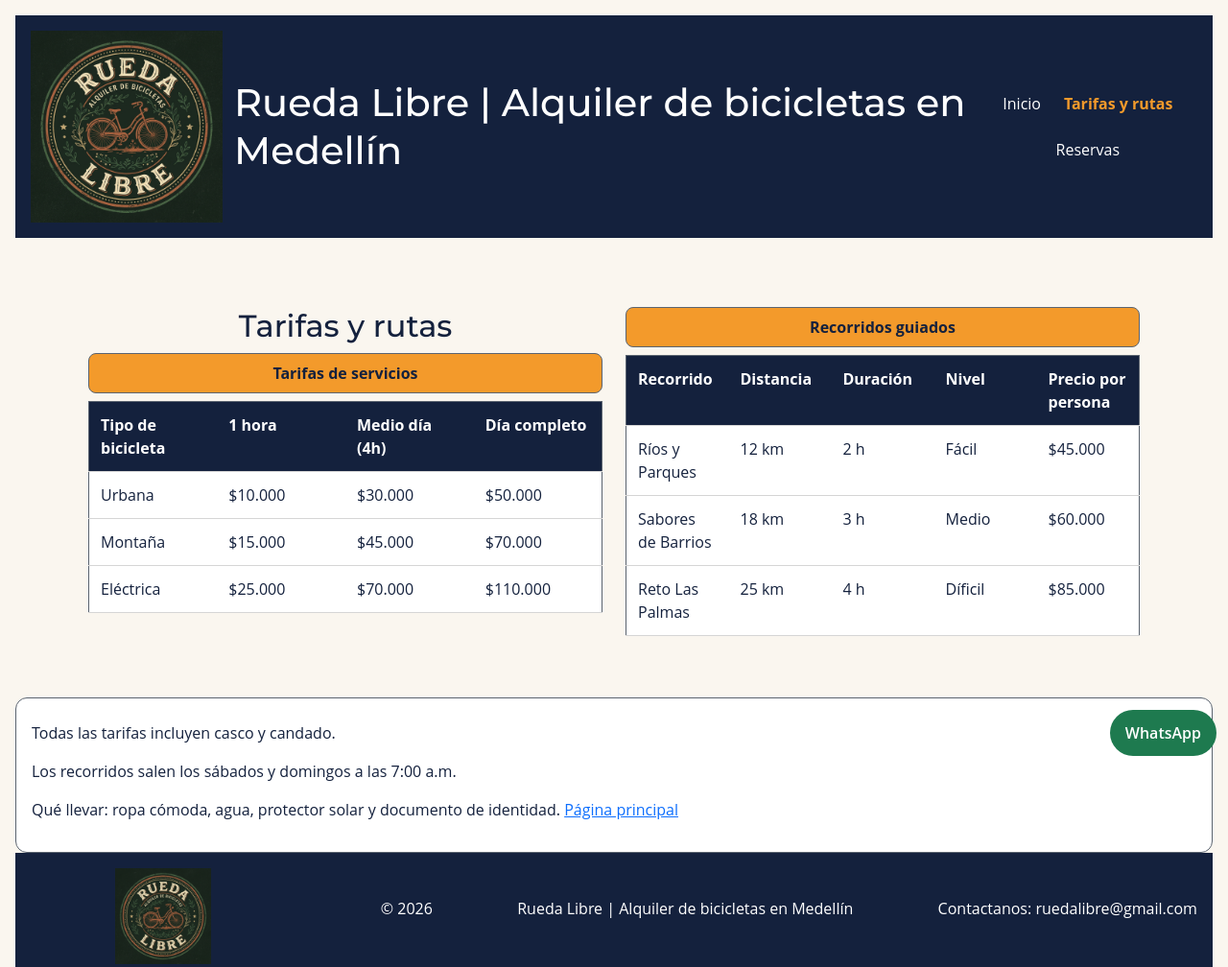
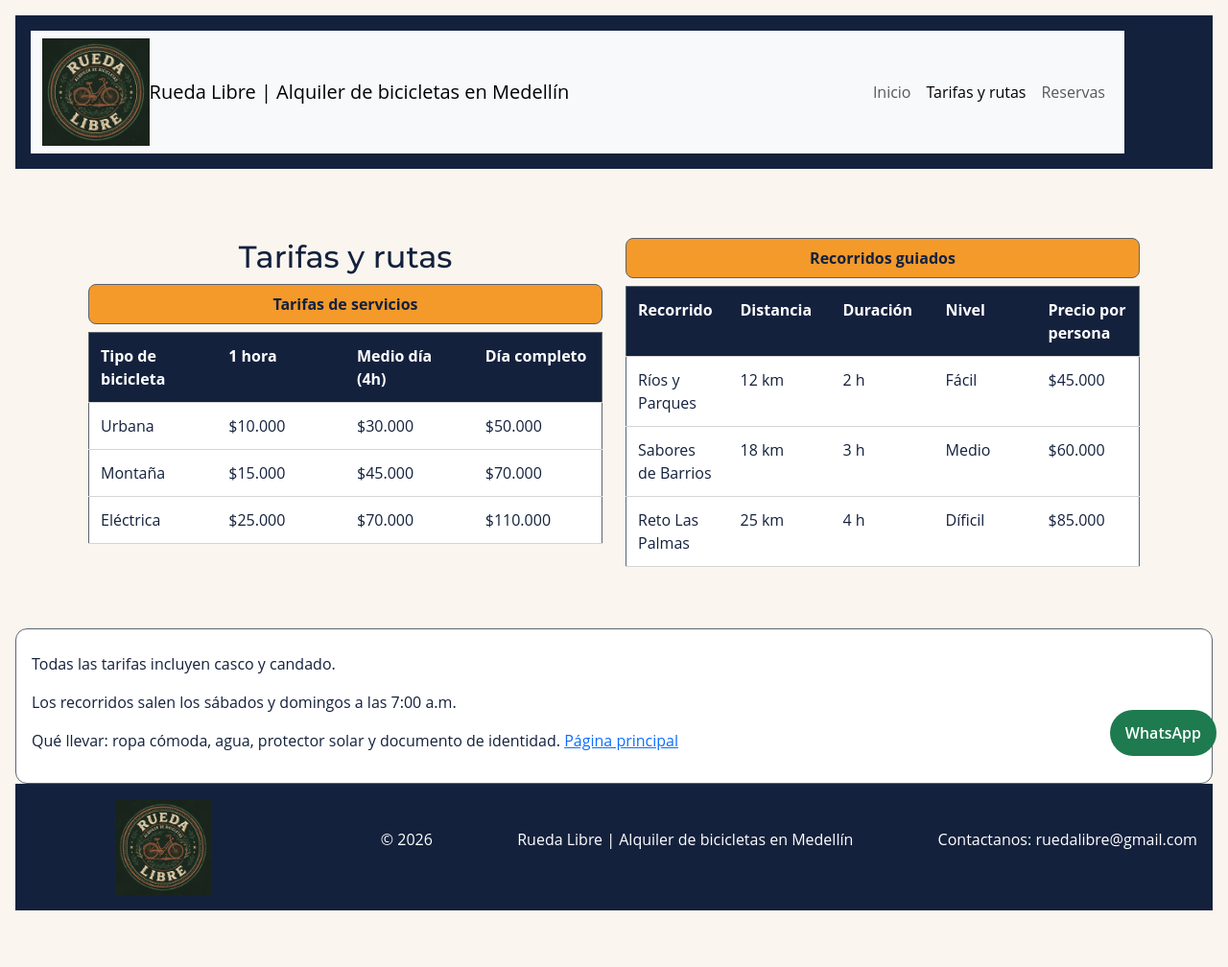
Before and after one commit to lorena21zapata/proyecto-rueda_libre, a plain HTML site: page paginas/tarifas.html in a window 1280 px wide. Shown: the top 1008 px of the page at 96% size. After the commit the page ends 965 px from the top, so only its background shows below. Drawn offline with nearby package versions, Linux system fonts and the light colour scheme.

Commit message:
Merge both branches to migrate Bootstrap

```diff
--- a/paginas/tarifas.html
+++ b/paginas/tarifas.html
@@ -8,22 +8,33 @@
     <link rel="preconnect" href="https://fonts.googleapis.com">
     <link rel="preconnect" href="https://fonts.gstatic.com" crossorigin>
     <link href="https://fonts.googleapis.com/css2?family=Montserrat:ital,wght@0,100..900;1,100..900&display=swap" rel="stylesheet">
-    <link href="https://cdn.jsdelivr.net/npm/bootstrap@5.3.8/dist/css/bootstrap.min.css" rel="stylesheet">
+     <link href="https://cdn.jsdelivr.net/npm/bootstrap@5.3.8/dist/css/bootstrap.min.css" rel="stylesheet" integrity="sha384-sRIl4kxILFvY47J16cr9ZwB07vP4J8+LH7qKQnuqkuIAvNWLzeN8tE5YBujZqJLB" crossorigin="anonymous">
     <link rel="stylesheet" href="../css/styles.css">
 </head>
 <body>
     <header class="encabezado">
-        <img src="../img/logo.jpeg" alt="logo_de_rueda_libre" width="200px">
-        <h1>Rueda Libre | Alquiler de bicicletas en Medellín</h1>
-        <nav id="menu">
-            <ul class="listaMenu">
-                <li><a href="../index.html">Inicio</a></li>
-                <li><a href="../paginas/tarifas.html" class="activo">Tarifas y rutas</a></li>
-                <li><a href="../paginas/reservas.html">Reservas</a></li>
-            </ul>
-        </nav>
-
-    </header>
+        <nav class="navbar navbar-expand-lg bg-body-tertiary" id="menuPrincipal">
+            <div class="container">
+                <img src="../img/logo.jpeg" alt="logo_de_rueda_libre" width="10%">
+                <a class="navbar-brand" href="../index.html">Rueda Libre | Alquiler de bicicletas en Medellín</a>
+            <button class="navbar-toggler" type="button" data-bs-toggle="collapse" data-bs-target="#menuPrincipal" aria-controls="menuPrincipal" aria-expanded="false" aria-label="Abrir menú de navegación">
+                    <span class="navbar-toggler-icon"></span>
+            </button>
+                <div class="collapse navbar-collapse" id="menuPrincipal">
+                    <ul class="navbar-nav ms-auto">
+                        <li class="nav-item">
+                            <a href="../index.html" class="nav-link " aria-current="page">Inicio</a>
+                        </li>
+                        <li class="nav-item">
+                            <a href="../paginas/tarifas.html" class="nav-link active">Tarifas y rutas</a>
+                        </li>
+                        <li class="nav-item">
+                            <a href="../paginas/reservas.html" class="nav-link">Reservas</a>
+                        </li>
+                    </ul>
+                </div>
+            </nav>
+        </header>
     <main>
     <div class="container">
         <div class="row row-cols-1 row-cols-lg-2 g-4 my-5">
```
Also changed, not shown: index.html (+22 -10 lines), paginas/reservas.html (+23 -10 lines).
